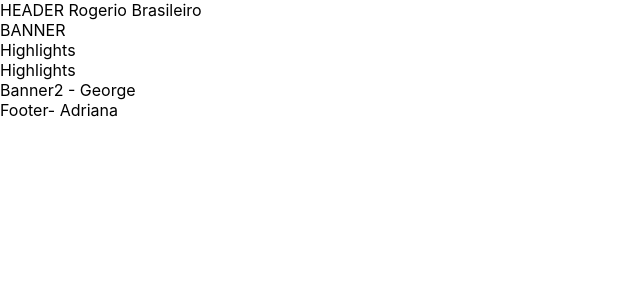
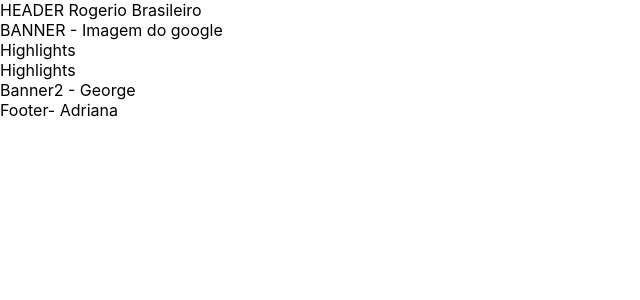
Before and after one commit to RafaelGadelhaSantiago/dc-project, a React (Create React App) app: page / in a window 1280 px wide. Shown: the top 300 px of the page, without its empty margins (0-640 px from the left). Built offline with nearby package versions, Linux system fonts and the light colour scheme.

Commit message:
alterando banner

```diff
--- a/src/Banner.jsx
+++ b/src/Banner.jsx
@@ -2,7 +2,7 @@ function Banner() {
     return (
         <div>
             <div>
-                BANNER
+                BANNER - Imagem do google
             </div>
 
         </div>
```
